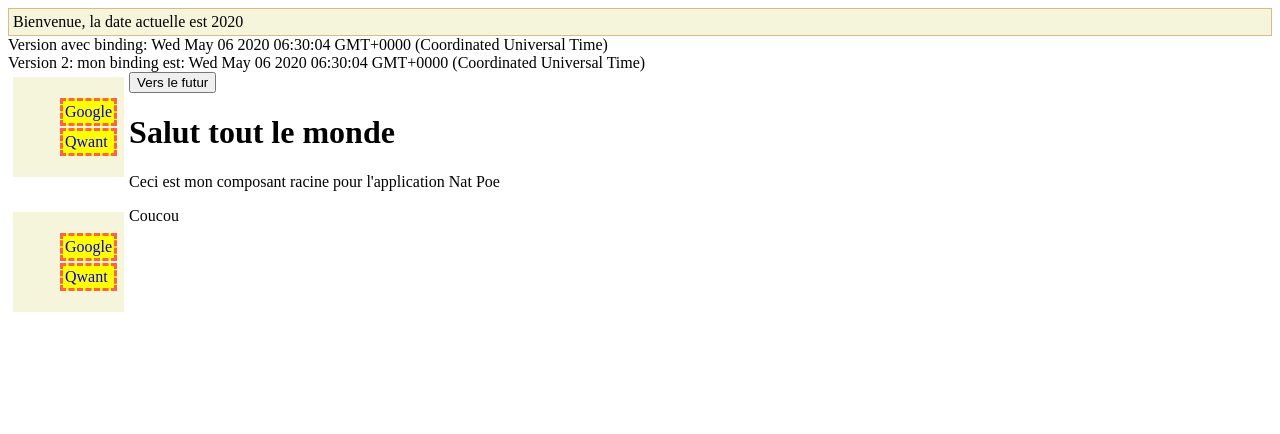
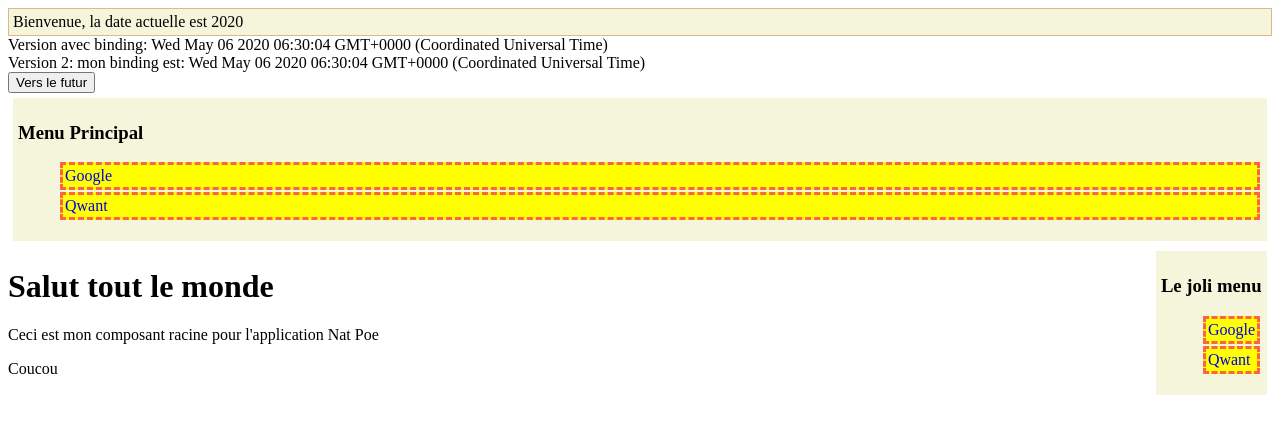
Before and after one commit to actifred/ns-poe-app, an Angular app: page / in a window 1280 px wide. Shown: the top 434 px of the page. Built offline with nearby package versions, Linux system fonts and the light colour scheme.

Commit message:
Parametrage du titre de menu

```diff
--- a/src/app/app.component.css
+++ b/src/app/app.component.css
@@ -0,0 +1,8 @@
+
+.sidebar {
+    float: right;
+}
+
+.content {
+    float: left;
+}
--- a/src/app/app.component.html
+++ b/src/app/app.component.html
@@ -1,6 +1,11 @@
 <nat-entete></nat-entete>
+<div class="sidebar">
+<nat-menu [titre]="titreMenu"></nat-menu>
+</div>
+<div class="content">
 <h1>Salut tout le monde</h1>
 <p>Ceci est mon composant racine pour l'application {{ titre }}</p>
 
-<nat-menu></nat-menu>
+
 <div>Coucou</div>
+</div>
--- a/src/app/app.component.ts
+++ b/src/app/app.component.ts
@@ -7,4 +7,5 @@ import { Component } from '@angular/core';
 })
 export class AppComponent {
   public titre = 'Nat Poe';
+  public titreMenu = 'Le joli menu';
 }
--- a/src/app/entete/entete.component.html
+++ b/src/app/entete/entete.component.html
@@ -3,4 +3,4 @@
 <div>Version 2: <span textContent="mon binding est: {{ afficheDate() }}"></span></div>
 <button (click)="augmenteAnnee()">Vers le futur</button>
 
-<nat-menu></nat-menu>
+<nat-menu titre="Menu Principal"></nat-menu>
--- a/src/app/menu/menu.component.css
+++ b/src/app/menu/menu.component.css
@@ -18,11 +18,3 @@ nav ul li {
 a {
     text-decoration: none;
 }
-
-.sidebar {
-    float: right;
-}
-
-.content {
-    float: left;
-}
--- a/src/app/menu/menu.component.html
+++ b/src/app/menu/menu.component.html
@@ -1,8 +1,5 @@
-<div class="sidebar">
-
-</div>
-<div class="content">
 <nav>
+    <h3>{{ myTitle }}</h3>
 <ul>
     <li>
         <a href="https://google.com">Google</a>
@@ -12,4 +9,3 @@
     </li>
 </ul>
 </nav>
-</div>
--- a/src/app/menu/menu.component.ts
+++ b/src/app/menu/menu.component.ts
@@ -1,8 +1,10 @@
-import { Component } from "@angular/core";
+import { Component, Input } from "@angular/core";
 
 @Component({
     selector: 'nat-menu',
     templateUrl: './menu.component.html',
     styleUrls: ['./menu.component.css']
 })
-export class MenuComponent {}
+export class MenuComponent {
+    @Input('titre') myTitle = "Mon menu";
+}
```
